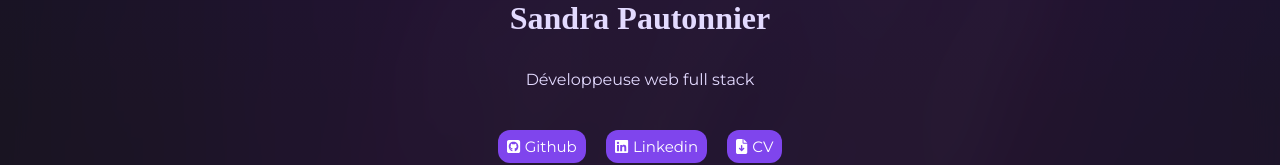
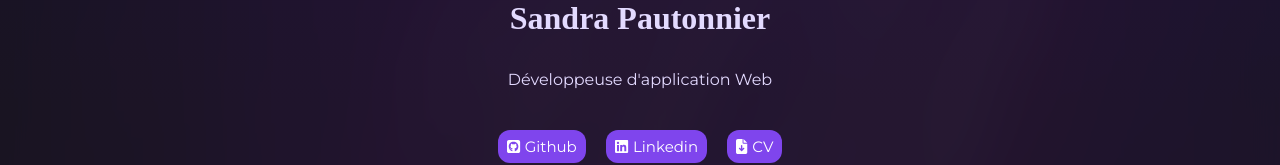
Before and after one commit to SandraPautonnier/sandrapautonnier, a React (Vite) app: page / in a window 1280 px wide. Shown: the part 423-588 px from the top of the page. Built offline with nearby package versions, Linux system fonts and the light colour scheme; a web font is replaced by a local one.

Commit message:
update title

```diff
--- a/src/pages/Home/index.jsx
+++ b/src/pages/Home/index.jsx
@@ -40,7 +40,7 @@ const Home = () => {
             <div className='header-banner' id="home">
               <img src={Sandra1} alt="Portrait de Sandra"/>
               <h1>Sandra Pautonnier</h1>
-              <p>Développeuse web full stack</p>
+              <p>Développeuse d'application Web</p>
               <div className="buttons-social">
                 <a href="https://github.com/SandraPautonnier" target='_blank' rel="noreferrer"><FontAwesomeIcon icon={faSquareGithub} />Github</a>
                 <a href="https://www.linkedin.com/in/sandrapautonnier/" target='_blank' rel="noreferrer"><FontAwesomeIcon icon={faLinkedin} />Linkedin</a>
```
